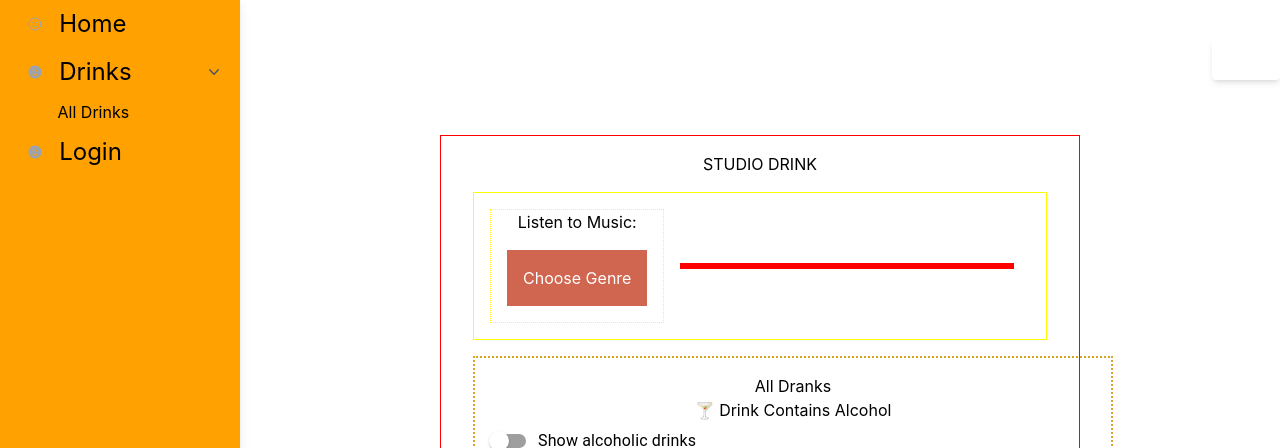
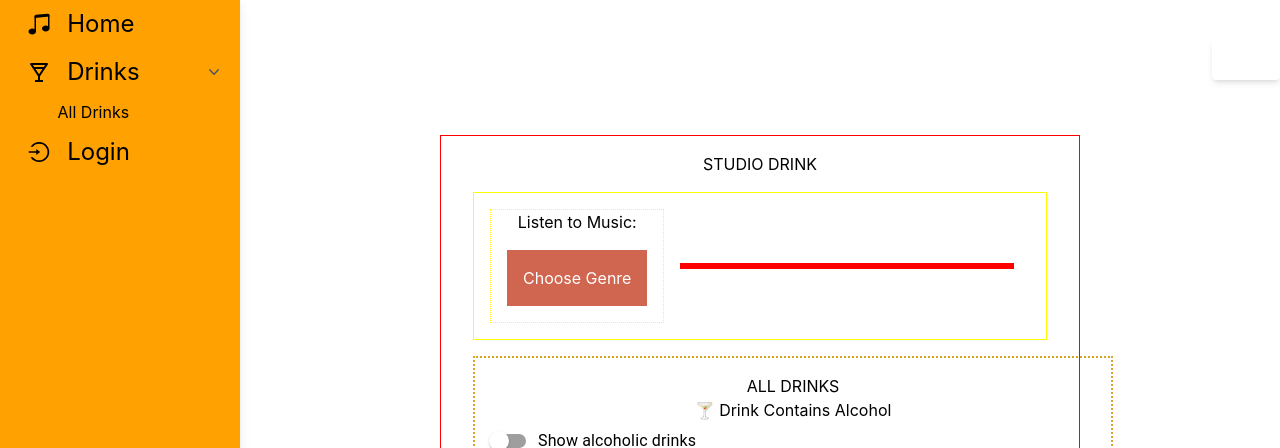
Before and after one commit to adventuring-party-capstone/CAPSTONE-MAIN, a React (Vite) app in the folder client/: page /all_drinks in a window 1280 px wide. Shown: the top 448 px of the page. Built offline with nearby package versions, Linux system fonts and the light colour scheme; no server answers.

Commit message:
added icons to SideNav

```diff
--- a/client/package.json
+++ b/client/package.json
@@ -18,6 +18,7 @@
     "postcss": "^8.4.31",
     "react": "^18.2.0",
     "react-dom": "^18.2.0",
+    "react-icons": "^4.11.0",
     "react-router-dom": "^6.15.0",
     "tw-elements": "^1.0.0"
   },
--- a/client/src/components/AllDrinks.jsx
+++ b/client/src/components/AllDrinks.jsx
@@ -218,8 +218,8 @@ export default function AllDrinks({ token, userId }) {
      return (
           <>
                <section id="all-drinks-container">
-                    <h1>All Dranks</h1>
-                    <h3>🍸 Drink Contains Alcohol</h3>
+                    <h1>ALL DRINKS</h1>
+                    <p>🍸 Drink Contains Alcohol</p>
                     <FormGroup>
                          <FormControlLabel
                               control={
@@ -260,7 +260,7 @@ export default function AllDrinks({ token, userId }) {
                                    <div id="flip-card" key={drink.drinks_id}>
                                         <div id="flip-card-inner">
                                              <div id="flip-card-front">
-                                                  <h2>
+                                                  <p>
                                                        {drink.alcoholic ==
                                                        true ? (
                                                             <text>
@@ -277,7 +277,7 @@ export default function AllDrinks({ token, userId }) {
                                                             </text>
                                                        )}
                                                        {/* conditionally render edit button if user id is == the creator's id*/}
-                                                  </h2>
+                                                  </p>
                                                   <img
                                                        src={drink.image}
                                                        alt={drink.drinks_name}
--- a/client/src/components/DeleteUserCreatedDrink.jsx
+++ b/client/src/components/DeleteUserCreatedDrink.jsx
@@ -16,10 +16,7 @@ export default function DeleteUserCreatedDrink({ drinks_id }) {
      }
      return (
           <div>
-               <button
-                    onClick={handleSubmit}
-                    id="delete-user-created-drink-button"
-               >
+               <button onClick={handleSubmit} id="details-button">
                     Delete Drink
                </button>
           </div>
--- a/client/src/components/EditUserCreatedDrink.jsx
+++ b/client/src/components/EditUserCreatedDrink.jsx
@@ -53,7 +53,7 @@ export default function EditUserDrink({ drinkId }) {
                </button>
                {isOpen && (
                     <div>
-                         <h2>Edit Drink</h2>
+                         <h1>Edit Drink</h1>
                          <form onSubmit={handleEdit}>
                               <TextField
                                    autoFocus
--- a/client/src/components/Home.jsx
+++ b/client/src/components/Home.jsx
@@ -57,6 +57,7 @@ export default function Home({
                <form onSubmit={handleSubmit}>
                     <label htmlFor="Search">Enter Artist </label>
                     <input
+                         id="musicChoice"
                          type="text"
                          name="search"
                          placeholder="Enter music choice here"
@@ -89,7 +90,7 @@ export default function Home({
                     </div>
                )}
                <p>🍸 Drink Contains Alcohol</p>
-               <h1>Random Drink!!</h1>
+               <h1>RANDOM DRINK</h1>
                <RandomDrinkButton userId={userId} />
           </div>
      );
--- a/client/src/components/SideNav.jsx
+++ b/client/src/components/SideNav.jsx
@@ -1,5 +1,8 @@
 import { Sidenav, initTE } from "tw-elements";
 import { useState, useEffect } from "react";
+import { BsMusicNoteBeamed } from "react-icons/bs";
+import { AiOutlineLogout, AiOutlineLogin } from "react-icons/ai";
+import { BiSolidDrink, BiDrink } from "react-icons/bi";
 
 export default function SideNav({ mode, token }) {
      // console.log("mode in sidenav", mode);
@@ -45,20 +48,9 @@ export default function SideNav({ mode, token }) {
                                    href="/"
                               >
                                    <span className="mr-4 [&>svg]:h-4 [&>svg]:w-4 [&>svg]:text-gray-400 dark:[&>svg]:text-gray-300">
-                                        <svg
-                                             xmlns="http://www.w3.org/2000/svg"
-                                             fill="none"
-                                             viewBox="0 0 24 24"
-                                             strokeWidth="1.5"
-                                             stroke="currentColor"
-                                             className="h-4 w-4"
-                                        >
-                                             <path
-                                                  strokeLinecap="round"
-                                                  strokeLinejoin="round"
-                                                  d="M15.182 15.182a4.5 4.5 0 01-6.364 0M21 12a9 9 0 11-18 0 9 9 0 0118 0zM9.75 9.75c0 .414-.168.75-.375.75S9 10.164 9 9.75 9.168 9 9.375 9s.375.336.375.75zm-.375 0h.008v.015h-.008V9.75zm5.625 0c0 .414-.168.75-.375.75s-.375-.336-.375-.75.168-.75.375-.75.375.336.375.75zm-.375 0h.008v.015h-.008V9.75z"
-                                             />
-                                        </svg>
+                                        <span>
+                                             <BsMusicNoteBeamed />
+                                        </span>
                                    </span>
                                    Home
                               </a>
@@ -71,18 +63,9 @@ export default function SideNav({ mode, token }) {
                                    data-te-sidenav-link-ref
                               >
                                    <span className="mr-4 [&>svg]:h-4 [&>svg]:w-4 [&>svg]:text-gray-400 dark:[&>svg]:text-gray-300">
-                                        <svg
-                                             xmlns="http://www.w3.org/2000/svg"
-                                             viewBox="0 0 24 24"
-                                             fill="currentColor"
-                                             className="h-4 w-4"
-                                        >
-                                             <path
-                                                  fillRule="evenodd"
-                                                  d="M12 2.25c-5.385 0-9.75 4.365-9.75 9.75s4.365 9.75 9.75 9.75 9.75-4.365 9.75-9.75S17.385 2.25 12 2.25zm-2.625 6c-.54 0-.828.419-.936.634a1.96 1.96 0 00-.189.866c0 .298.059.605.189.866.108.215.395.634.936.634.54 0 .828-.419.936-.634.13-.26.189-.568.189-.866 0-.298-.059-.605-.189-.866-.108-.215-.395-.634-.936-.634zm4.314.634c.108-.215.395-.634.936-.634.54 0 .828.419.936.634.13.26.189.568.189.866 0 .298-.059.605-.189.866-.108.215-.395.634-.936.634-.54 0-.828-.419-.936-.634a1.96 1.96 0 01-.189-.866c0-.298.059-.605.189-.866zm2.023 6.828a.75.75 0 10-1.06-1.06 3.75 3.75 0 01-5.304 0 .75.75 0 00-1.06 1.06 5.25 5.25 0 007.424 0z"
-                                                  clipRule="evenodd"
-                                             />
-                                        </svg>
+                                        <span>
+                                             <BiDrink />
+                                        </span>
                                    </span>
                                    <span
                                         className="absolute right-0 ml-auto mr-[0.8rem] transition-transform duration-300 ease-linear motion-reduce:transition-none [&>svg]:text-gray-600 dark:[&>svg]:text-gray-300"
@@ -159,18 +142,9 @@ export default function SideNav({ mode, token }) {
                                         href="/createDrink"
                                    >
                                         <span className="mr-4 [&>svg]:h-4 [&>svg]:w-4 [&>svg]:text-gray-400 dark:[&>svg]:text-gray-300">
-                                             <svg
-                                                  xmlns="http://www.w3.org/2000/svg"
-                                                  viewBox="0 0 24 24"
-                                                  fill="currentColor"
-                                                  className="h-4 w-4"
-                                             >
-                                                  <path
-                                                       fillRule="evenodd"
-                                                       d="M12 2.25c-5.385 0-9.75 4.365-9.75 9.75s4.365 9.75 9.75 9.75 9.75-4.365 9.75-9.75S17.385 2.25 12 2.25zm-2.625 6c-.54 0-.828.419-.936.634a1.96 1.96 0 00-.189.866c0 .298.059.605.189.866.108.215.395.634.936.634.54 0 .828-.419.936-.634.13-.26.189-.568.189-.866 0-.298-.059-.605-.189-.866-.108-.215-.395-.634-.936-.634zm4.314.634c.108-.215.395-.634.936-.634.54 0 .828.419.936.634.13.26.189.568.189.866 0 .298-.059.605-.189.866-.108.215-.395.634-.936.634-.54 0-.828-.419-.936-.634a1.96 1.96 0 01-.189-.866c0-.298.059-.605.189-.866zm2.023 6.828a.75.75 0 10-1.06-1.06 3.75 3.75 0 01-5.304 0 .75.75 0 00-1.06 1.06 5.25 5.25 0 007.424 0z"
-                                                       clipRule="evenodd"
-                                                  />
-                                             </svg>
+                                             <span>
+                                                  <BiSolidDrink />
+                                             </span>
                                         </span>
                                         <span>Mixologist</span>
                                    </a>
@@ -188,18 +162,9 @@ export default function SideNav({ mode, token }) {
                                         href="/logout"
                                    >
                                         <span className="mr-4 [&>svg]:h-4 [&>svg]:w-4 [&>svg]:text-gray-400 dark:[&>svg]:text-gray-300">
-                                             <svg
-                                                  xmlns="http://www.w3.org/2000/svg"
-                                                  viewBox="0 0 24 24"
-                                                  fill="currentColor"
-                                                  className="h-4 w-4"
-                                             >
-                                                  <path
-                                                       fillRule="evenodd"
-                                                       d="M12 2.25c-5.385 0-9.75 4.365-9.75 9.75s4.365 9.75 9.75 9.75 9.75-4.365 9.75-9.75S17.385 2.25 12 2.25zm-2.625 6c-.54 0-.828.419-.936.634a1.96 1.96 0 00-.189.866c0 .298.059.605.189.866.108.215.395.634.936.634.54 0 .828-.419.936-.634.13-.26.189-.568.189-.866 0-.298-.059-.605-.189-.866-.108-.215-.395-.634-.936-.634zm4.314.634c.108-.215.395-.634.936-.634.54 0 .828.419.936.634.13.26.189.568.189.866 0 .298-.059.605-.189.866-.108.215-.395.634-.936.634-.54 0-.828-.419-.936-.634a1.96 1.96 0 01-.189-.866c0-.298.059-.605.189-.866zm2.023 6.828a.75.75 0 10-1.06-1.06 3.75 3.75 0 01-5.304 0 .75.75 0 00-1.06 1.06 5.25 5.25 0 007.424 0z"
-                                                       clipRule="evenodd"
-                                                  />
-                                             </svg>
+                                             <span>
+                                                  <AiOutlineLogout />
+                                             </span>
                                         </span>
                                         <span>Logout</span>
                                    </a>
@@ -212,18 +177,9 @@ export default function SideNav({ mode, token }) {
                                         href="/login"
                                    >
                                         <span className="mr-4 [&>svg]:h-4 [&>svg]:w-4 [&>svg]:text-gray-400 dark:[&>svg]:text-gray-300">
-                                             <svg
-                                                  xmlns="http://www.w3.org/2000/svg"
-                                                  viewBox="0 0 24 24"
-                                                  fill="currentColor"
-                                                  className="h-4 w-4"
-                                             >
-                                                  <path
-                                                       fillRule="evenodd"
-                                                       d="M12 2.25c-5.385 0-9.75 4.365-9.75 9.75s4.365 9.75 9.75 9.75 9.75-4.365 9.75-9.75S17.385 2.25 12 2.25zm-2.625 6c-.54 0-.828.419-.936.634a1.96 1.96 0 00-.189.866c0 .298.059.605.189.866.108.215.395.634.936.634.54 0 .828-.419.936-.634.13-.26.189-.568.189-.866 0-.298-.059-.605-.189-.866-.108-.215-.395-.634-.936-.634zm4.314.634c.108-.215.395-.634.936-.634.54 0 .828.419.936.634.13.26.189.568.189.866 0 .298-.059.605-.189.866-.108.215-.395.634-.936.634-.54 0-.828-.419-.936-.634a1.96 1.96 0 01-.189-.866c0-.298.059-.605.189-.866zm2.023 6.828a.75.75 0 10-1.06-1.06 3.75 3.75 0 01-5.304 0 .75.75 0 00-1.06 1.06 5.25 5.25 0 007.424 0z"
-                                                       clipRule="evenodd"
-                                                  />
-                                             </svg>
+                                             <span>
+                                                  <AiOutlineLogin />
+                                             </span>
                                         </span>
                                         <span>Login</span>
                                    </a>
```
Also changed, not shown: client/src/components/CreateNewDrink.jsx (+7 -3 lines), client/src/components/DeleteFavorite.jsx (+5 -5 lines), client/src/components/Favorites.jsx (+4 -4 lines), client/src/components/Login.jsx (+5 -2 lines), client/src/components/Register.jsx (+11 -5 lines), 1 other file (tests, documents, lock files or other folders).
